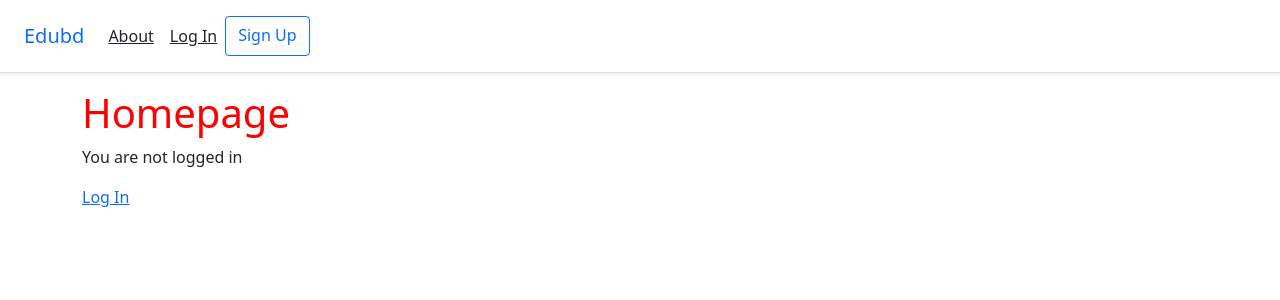
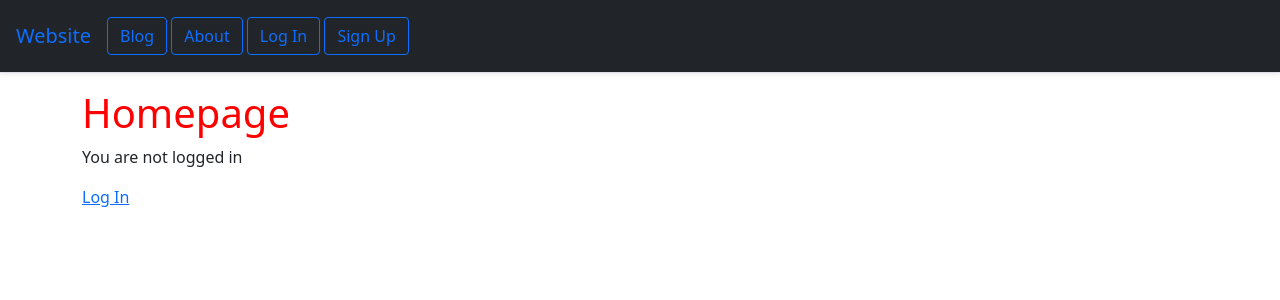
Before and after one commit to MdNazmul9/All-Django-Project_Need, a Django app: page / in a window 1280 px wide. Shown: the top 300 px of the page. Run offline with Django 3.2, Linux system fonts and the light colour scheme.

Commit message:
Navbar fixed

```diff
--- a/backend/templates/_base.html
+++ b/backend/templates/_base.html
@@ -16,6 +16,37 @@
 
   </head>
   <body>
+
+
+
+    <header>
+      <!-- Fixed navbar -->
+      <div class="d-flex flex-column flex-md-row align-items-center p-3 px-md-4\
+       mb-3 bg-dark border-bottom shadow-sm">
+        <a href="{% url 'home' %}" class="navbar-brand my-0 mr-md-auto font-weight-normal">Website</a>
+        <nav class="my-2 my-md-0 mr-md-3">
+          <a class="btn btn-outline-primary" href="#">Blog</a>
+          <a class="btn btn-outline-primary" href="#">About</a>
+          {% if user.is_authenticated %}
+            <a class="btn btn-outline-primary" href="{% url 'logout' %}">Log Out</a>
+          {% else %}
+            <a class="btn btn-outline-primary" href="{% url 'login' %}">Log In</a>
+            <a class="btn btn-outline-primary"
+              href="{% url 'signup' %}">Sign Up</a>
+          {% endif %}
+        </nav>
+      </div>
+    </header>
+    <div class="container">
+      {% block content %}
+      {% endblock content %}
+    </div>
+
+
+
+
+
+{% comment %}
 
 
     <header>
@@ -39,11 +70,8 @@
 
 
 
-    <div class="container">
-      {% block content %}
-      {% endblock content %}
+  {% endcomment %}
 
-      </div>
 
     <!-- Optional JavaScript; choose one of the two! -->
 
```
